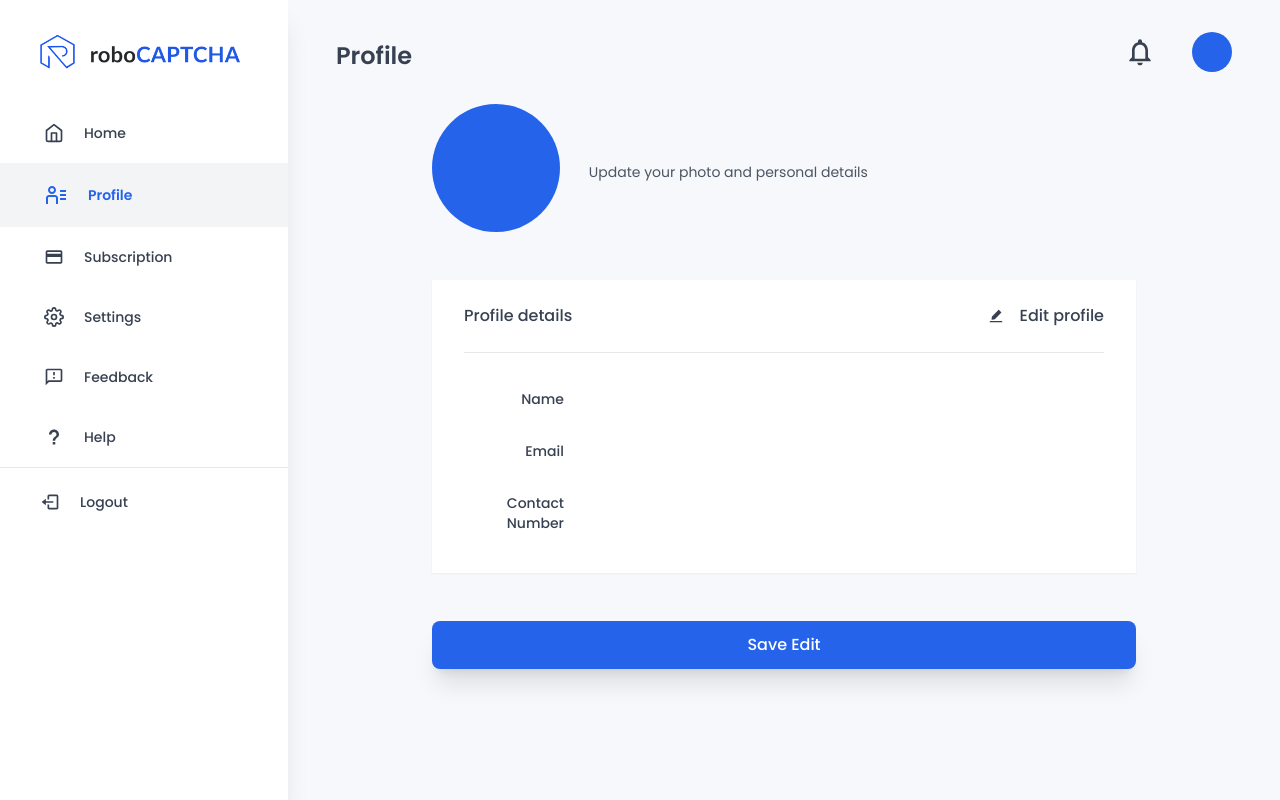
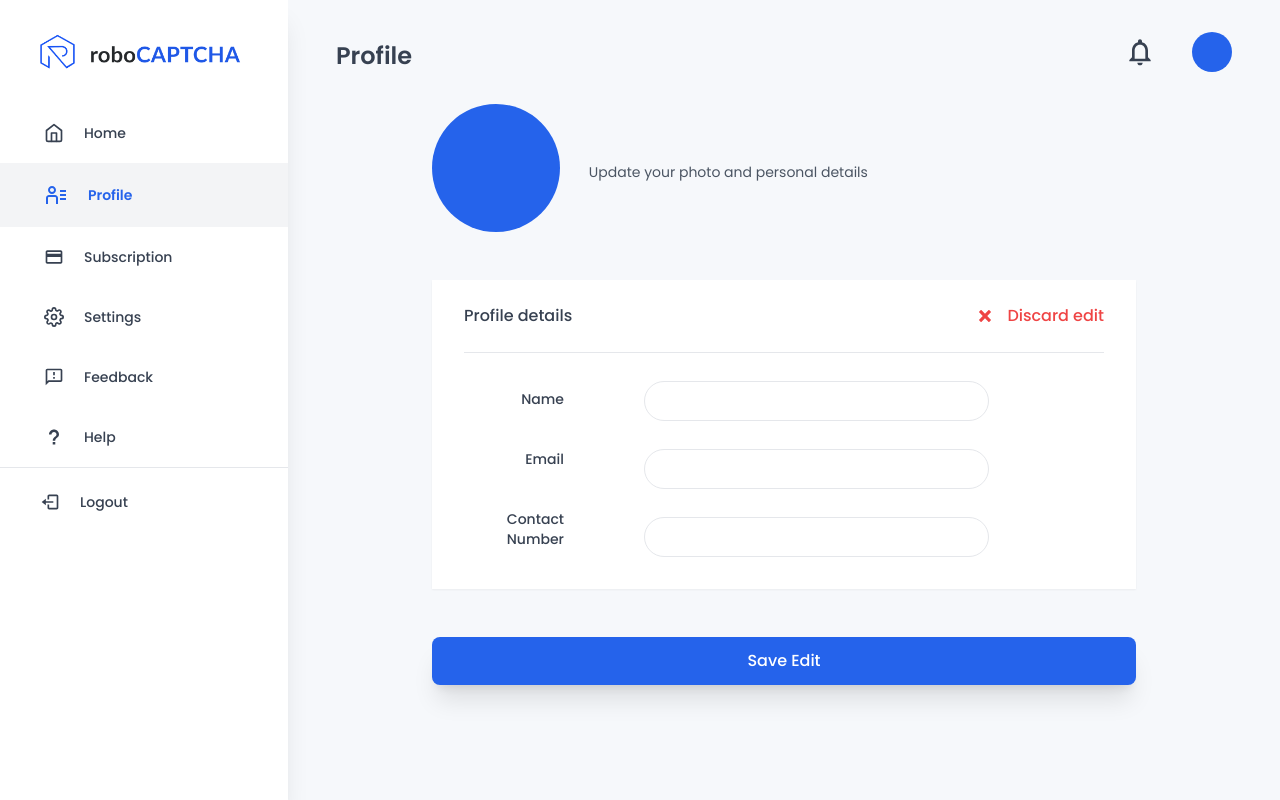
Before and after one commit to phomies/robocaptcha-frontend, a Next.js app: page /profile in a window 1280 px wide. Both pictures are taken after a click on the element "Edit profile". Built offline with nearby package versions, Linux system fonts and the light colour scheme.

Commit message:
Edit profile UI

```diff
--- a/pages/profile.tsx
+++ b/pages/profile.tsx
@@ -3,6 +3,7 @@ import { useQuery, useMutation, gql } from "@apollo/client";
 import { AuthContext } from "../components/context/AuthContext";
 import { useState, useContext, useEffect } from "react";
 import { AiFillEdit } from "react-icons/ai";
+import { ImCross } from "react-icons/im";
 import { useRouter } from "next/router";
 
 const GET_USER_BY_ID = gql`
@@ -74,31 +75,42 @@ function Profile() {
           <div className="bg-white w-full px-8 p-6 shadow-sm">
             <div className="grid grid-cols-2 mb-6">
               <h1>Profile details</h1>
-              <div className="flex justify-self-end" onClick={() => { setEditProfile(true) }}>
+              {
+                !editProfile ?
+                  <div className="text-blue-500 hover:text-blue-600 cursor-pointer flex justify-self-end" onClick={() => setEditProfile(true)}>
                     <AiFillEdit className="my-auto mx-4" />
                     <h1>Edit profile</h1>
+                  </div> :
+                  <div className="text-red-500 hover:text-red-600 cursor-pointer flex justify-self-end" onClick={() => setEditProfile(false)}>
+                    <ImCross className="my-auto mx-4 h-3 w-3" />
+                    <h1>Discard edit</h1>
                   </div>
-
+              }
             </div>
             <hr className="mb-5" />
 
             <div className="grid grid-cols-4 gap-x-20">
-              <div className="col-span-1">
+              <div className={`col-span-1 ${editProfile && "h-48 justify-between flex flex-col"}`}>
                 <h1 className="text-right text-sm py-4">Name</h1>
                 <h1 className="text-right text-sm py-4">Email</h1>
                 <h1 className="text-right text-sm py-4">Contact Number</h1>
               </div>
-              <div className="col-span-3">
-                <input className="focus:outline-none flex text-sm py-4 font-poppins-regular w-full text-blue-darkBlue" value={name} onChange={e => setName(e.target.value)} />
-                <input className="focus:outline-none flex text-sm py-4 font-poppins-regular w-full text-blue-darkBlue" value={email} onChange={e => setEmail(e.target.value)} />
-                <input className="focus:outline-none flex text-sm py-4 font-poppins-regular w-full text-blue-darkBlue" value={phoneNumber} onChange={e => setPhoneNumber(e.target.value)} />
+              <div className={`col-span-3 ${editProfile && "py-2 h-full justify-between flex flex-col"}`}>
+                <input className={`focus:outline-none flex text-sm font-poppins-regular w-3/4 text-blue-darkBlue ${editProfile ? "h-10 border px-6 py-2 rounded-full" : "py-4"}`} value={name} onChange={e => setName(e.target.value)} />
+                <input className={`focus:outline-none flex text-sm font-poppins-regular w-3/4 text-blue-darkBlue ${editProfile ? "h-10 border px-6 py-2 rounded-full" : "py-4"}`} value={email} onChange={e => setEmail(e.target.value)} />
+                <input className={`focus:outline-none flex text-sm font-poppins-regular w-3/4 text-blue-darkBlue ${editProfile ? "h-10 border px-6 py-2 rounded-full" : "py-4"}`} value={phoneNumber} onChange={e => setPhoneNumber(e.target.value)} />
               </div>
             </div>
           </div>
+          {
+            editProfile &&
             <button onClick={() => {
               updateUser();
               router.reload();
-          }} className="my-12 h-12 rounded-lg bg-blue-600 text-white w-full shadow-xl">Save Edit</button>
+            }} className="my-12 h-12 rounded-lg bg-blue-600 hover:bg-blue-700 text-white w-full shadow-xl">
+              Save Edit
+            </button>
+          }
         </div>
       </div>
     </Layout>
```
Lines whose indentation alone changed are shown as unchanged.
